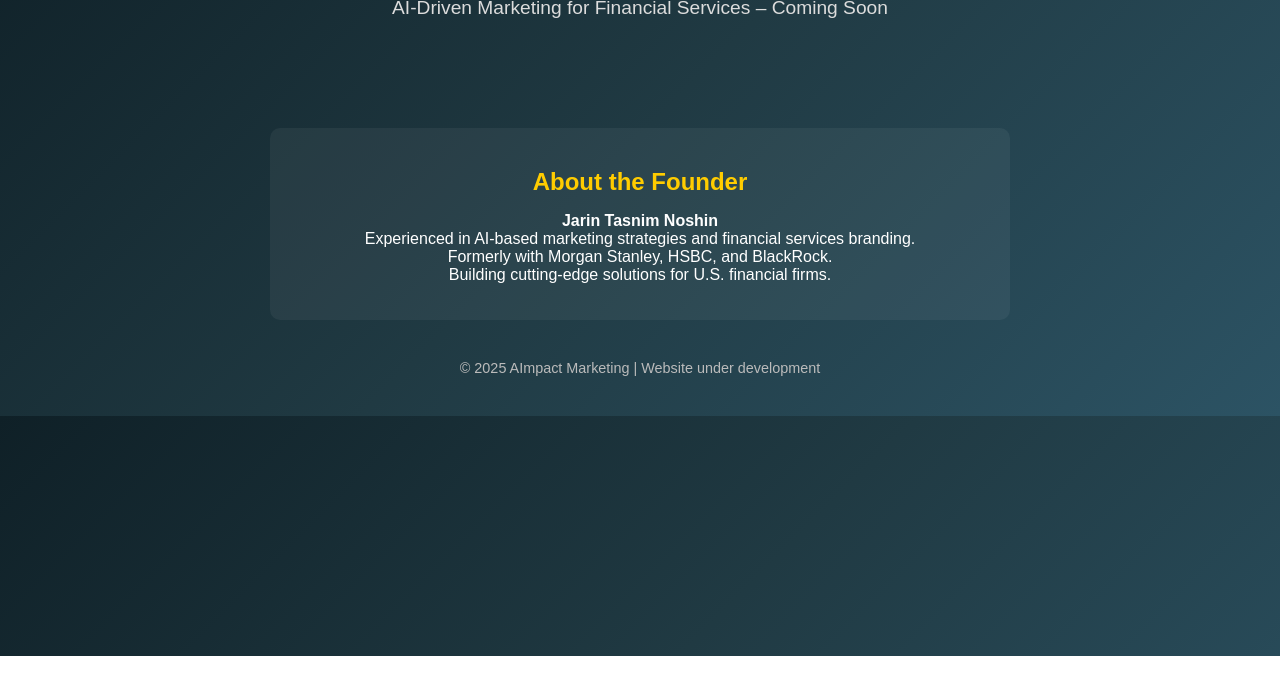
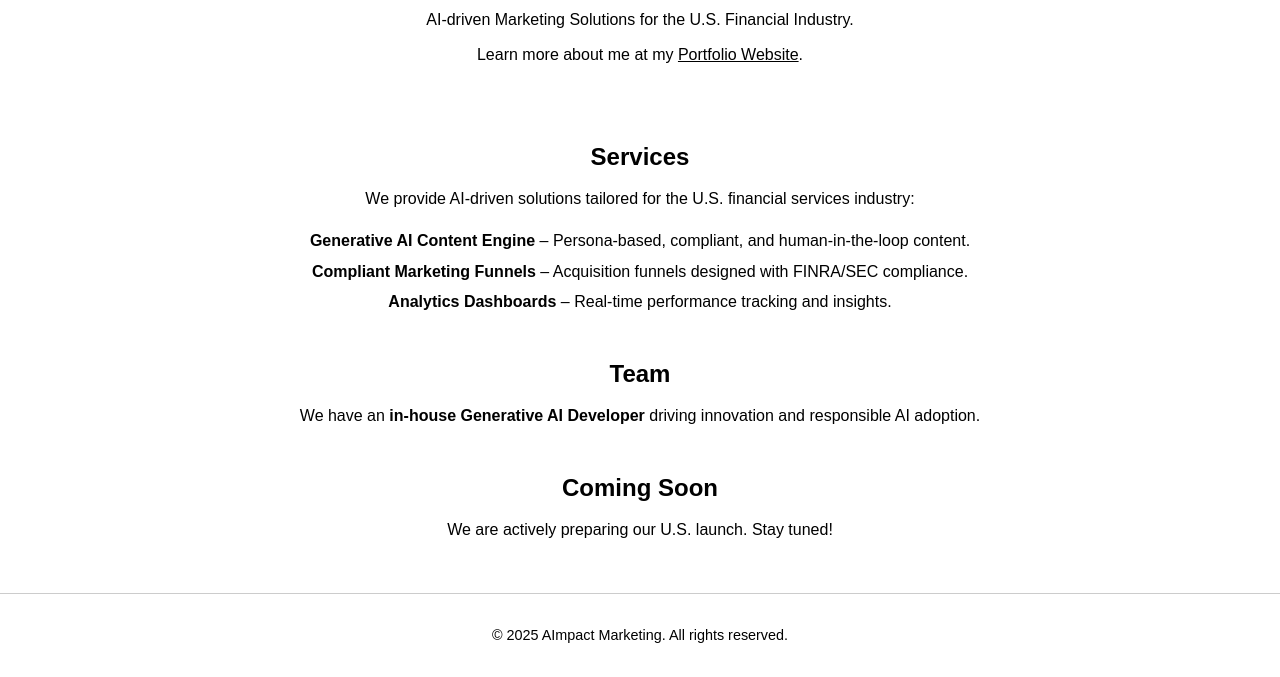
Before and after one commit to jnoshin/aimpact-website-, a plain HTML site: page index.html in a window 1280 px wide. Shown: the part 144-821 px from the top of the page. Before the commit the page ends 800 px from the top, so only its background shows below. Drawn offline with Linux system fonts and the light colour scheme.

Commit message:
Update index.html

```diff
--- a/index.html
+++ b/index.html
@@ -3,61 +3,88 @@
 <head>
   <meta charset="UTF-8">
   <meta name="viewport" content="width=device-width, initial-scale=1.0">
-  <title>AImpact Marketing - Coming Soon</title>
+  <title>AImpact Marketing</title>
   <style>
     body {
-      font-family: Arial, sans-serif;
+      font-family: Arial, Helvetica, sans-serif;
       margin: 0;
       padding: 0;
+      background-color: #ffffff;
+      color: #000000;
       text-align: center;
-      background: linear-gradient(135deg, #0f2027, #203a43, #2c5364);
-      color: white;
+      line-height: 1.6;
     }
     header {
-      padding: 50px 20px;
+      padding: 50px 20px 20px;
     }
-    header h1 {
+    h1 {
       font-size: 2.5em;
       margin-bottom: 10px;
     }
-    header p {
-      font-size: 1.2em;
-      color: #dcdcdc;
+    h2 {
+      font-size: 1.5em;
+      margin-top: 40px;
+      margin-bottom: 10px;
     }
-    section {
+    p {
       max-width: 700px;
-      margin: 40px auto;
-      background: rgba(255, 255, 255, 0.05);
-      padding: 20px;
-      border-radius: 10px;
+      margin: 10px auto;
+      font-size: 1em;
     }
-    h2 {
-      margin-bottom: 10px;
-      color: #ffcc00;
+    ul {
+      list-style-type: none;
+      padding: 0;
+    }
+    ul li {
+      margin: 5px 0;
     }
     footer {
-      margin: 40px 0;
+      margin-top: 50px;
+      padding: 20px;
       font-size: 0.9em;
-      color: #bbb;
+      border-top: 1px solid #ccc;
+    }
+    a {
+      color: #000000;
+      text-decoration: underline;
+    }
+    a:hover {
+      text-decoration: none;
     }
   </style>
 </head>
 <body>
   <header>
     <h1>AImpact Marketing</h1>
-    <p>AI-Driven Marketing for Financial Services – Coming Soon</p>
+    <p>AI-driven Marketing Solutions for the U.S. Financial Industry.</p>
+    <p>
+      Learn more about me at my
+      <a href="https://jnoshin.github.io" target="_blank">Portfolio Website</a>.
+    </p>
   </header>
 
   <section>
-    <h2>About the Founder</h2>
-    <p><strong>Jarin Tasnim Noshin</strong><br>
-    Experienced in AI-based marketing strategies and financial services branding.<br>
-    Formerly with Morgan Stanley, HSBC, and BlackRock.<br>
-    Building cutting-edge solutions for U.S. financial firms.</p>
+    <h2>Services</h2>
+    <p>We provide AI-driven solutions tailored for the U.S. financial services industry:</p>
+    <ul>
+      <li><strong>Generative AI Content Engine</strong> – Persona-based, compliant, and human-in-the-loop content.</li>
+      <li><strong>Compliant Marketing Funnels</strong> – Acquisition funnels designed with FINRA/SEC compliance.</li>
+      <li><strong>Analytics Dashboards</strong> – Real-time performance tracking and insights.</li>
+    </ul>
+  </section>
+
+  <section>
+    <h2>Team</h2>
+    <p>We have an <strong>in-house Generative AI Developer</strong> driving innovation and responsible AI adoption.</p>
+  </section>
+
+  <section>
+    <h2>Coming Soon</h2>
+    <p>We are actively preparing our U.S. launch. Stay tuned!</p>
   </section>
 
   <footer>
-    <p>&copy; 2025 AImpact Marketing | Website under development</p>
+    <p>&copy; 2025 AImpact Marketing. All rights reserved.</p>
   </footer>
 </body>
 </html>
```
